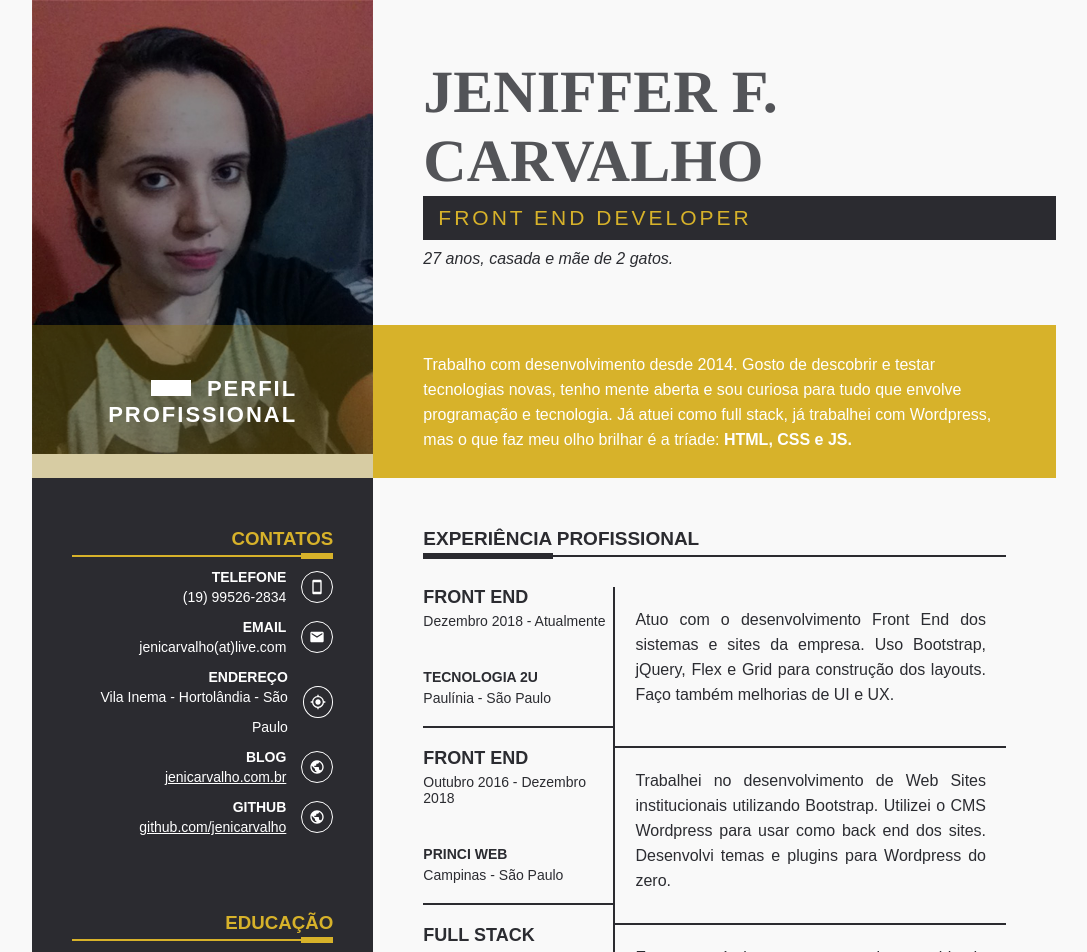
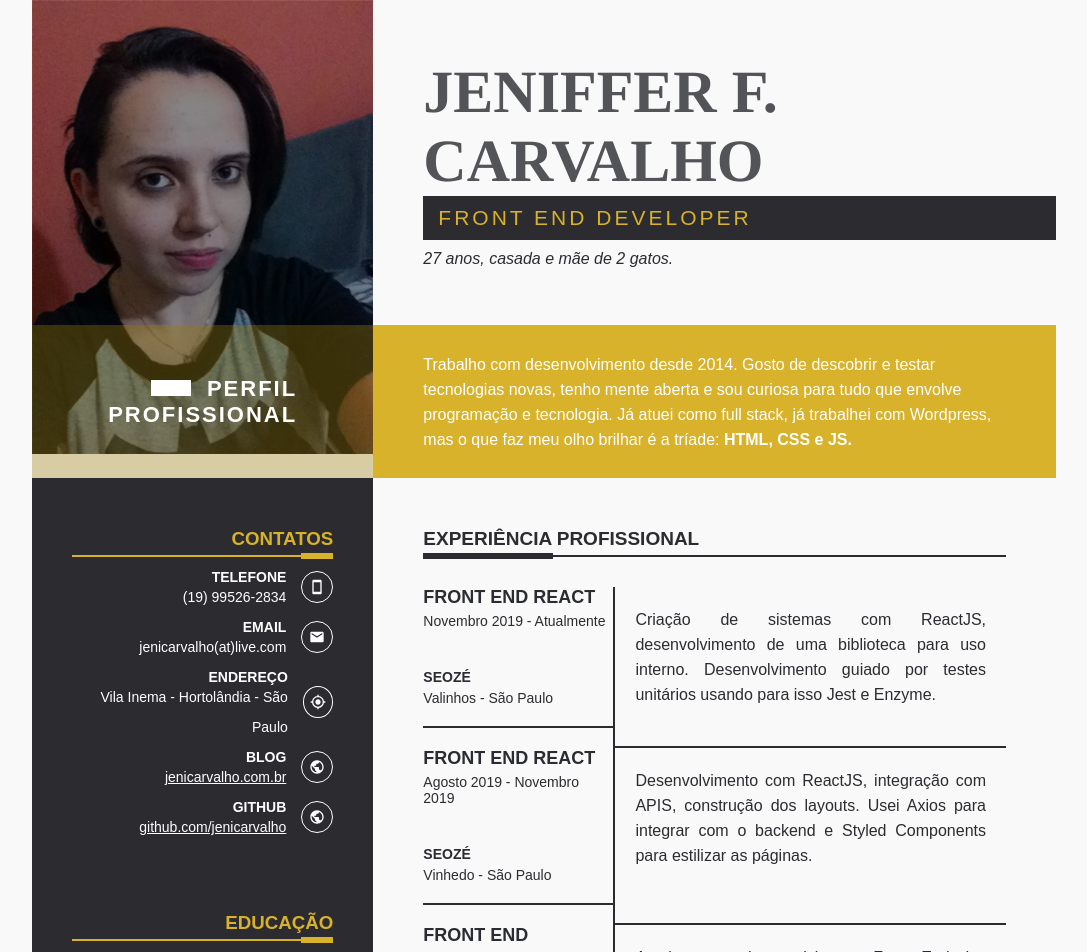
Before and after one commit to jenicarvalho/resume-curriculo, a React (Create React App) app: page / in a window 1280 px wide. Shown: the top 952 px of the page, without its empty margins (96-1183 px from the left). Built offline with nearby package versions, Linux system fonts and the light colour scheme.

Commit message:
atualização da experiencia profissional

```diff
--- a/src/components/Experience/Experience.js
+++ b/src/components/Experience/Experience.js
@@ -9,14 +9,43 @@ export default function Experience() {
 
       <ExperienceItem>
         <div>
+          <h4>Front End React</h4>
+          <date>Novembro 2019 - Atualmente</date>
+
+          <strong>SeoZé</strong>
+          <span>Valinhos - São Paulo</span>
+        </div>
+        <p>
+          Criação de sistemas com ReactJS, desenvolvimento de uma biblioteca
+          para uso interno. Desenvolvimento guiado por testes unitários usando
+          para isso Jest e Enzyme.
+        </p>
+      </ExperienceItem>
+      <ExperienceItem>
+        <div>
+          <h4>Front End React</h4>
+          <date>Agosto 2019 - Novembro 2019</date>
+
+          <strong>SeoZé</strong>
+          <span>Vinhedo - São Paulo</span>
+        </div>
+        <p>
+          Desenvolvimento com ReactJS, integração com APIS, construção dos
+          layouts. Usei Axios para integrar com o backend e Styled Components
+          para estilizar as páginas.
+        </p>
+      </ExperienceItem>
+
+      <ExperienceItem>
+        <div>
           <h4>Front End</h4>
-          <date>Dezembro 2018 - Atualmente</date>
+          <date>Dezembro 2018 - Agosto 2019</date>
 
           <strong>Tecnologia 2U</strong>
           <span>Paulínia - São Paulo</span>
         </div>
         <p>
-          Atuo com o desenvolvimento Front End dos sistemas e sites da empresa.
+          Atuei com o desenvolvimento Front End dos sistemas e sites da empresa.
           Uso Bootstrap, jQuery, Flex e Grid para construção dos layouts. Faço
           também melhorias de UI e UX.
         </p>
```
